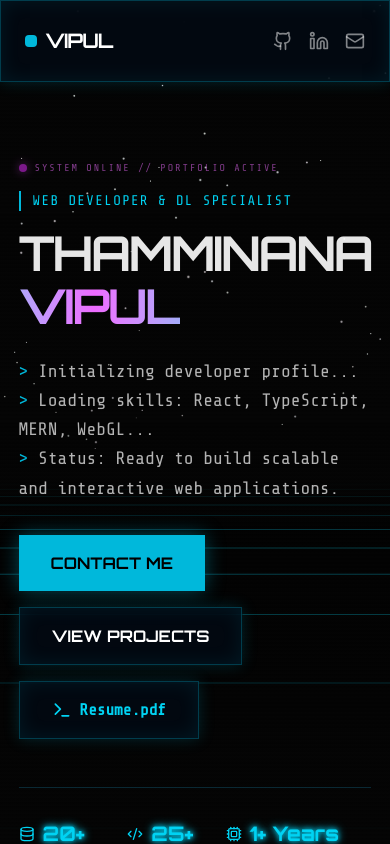
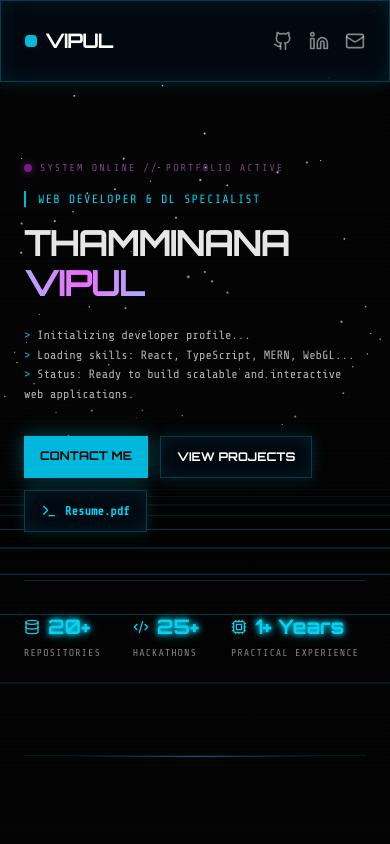
Before and after one commit to vipulofficial206/portfolio-website-vipul, a React (Vite) app in the folder frontend/: page / in a window 390 px wide. Shown: the top 844 px of the page. Built offline with nearby package versions, Linux system fonts and the light colour scheme.

Commit message:
Fix text scaling for mobile views (Hero and Headings)

```diff
--- a/frontend/src/components/Arcade.tsx
+++ b/frontend/src/components/Arcade.tsx
@@ -13,7 +13,7 @@ export default function Arcade() {
       <div className="absolute top-0 left-1/2 -translate-x-1/2 w-3/4 h-[1px] bg-gradient-to-r from-transparent via-cyan-500/50 to-transparent"></div>
 
       <div className="flex flex-col items-center mb-16">
-        <h2 className="text-4xl md:text-5xl font-bold tracking-tight mb-3 font-gaming uppercase hover-glitch text-white">Dev Arcade</h2>
+        <h2 className="text-3xl sm:text-4xl md:text-5xl font-bold tracking-tight mb-3 font-gaming uppercase hover-glitch text-white">Dev Arcade</h2>
         <p className="text-cyan-400 font-mono text-sm uppercase tracking-widest flex items-center gap-2">
           Select Your Game
         </p>
--- a/frontend/src/components/Certifications.tsx
+++ b/frontend/src/components/Certifications.tsx
@@ -8,7 +8,7 @@ export default function Certifications() {
       <div className="absolute top-0 left-1/2 -translate-x-1/2 w-3/4 h-[1px] bg-gradient-to-r from-transparent via-cyan-500/50 to-transparent"></div>
 
       <div className="flex flex-col items-center mb-16">
-        <h2 className="text-4xl md:text-5xl font-bold tracking-tight mb-3 font-gaming uppercase hover-glitch text-white">Achievements</h2>
+        <h2 className="text-3xl sm:text-4xl md:text-5xl font-bold tracking-tight mb-4 font-gaming uppercase hover-glitch text-white text-center">Achievements</h2>
         <p className="text-cyan-400 font-mono text-sm uppercase tracking-widest">Education & Certifications</p>
       </div>
 
--- a/frontend/src/components/Contact.tsx
+++ b/frontend/src/components/Contact.tsx
@@ -38,7 +38,7 @@ export default function Contact() {
 
       <div className="max-w-3xl mx-auto">
         <div className="flex flex-col items-center mb-16">
-          <h2 className="text-4xl md:text-5xl font-bold tracking-tight mb-3 font-gaming uppercase hover-glitch text-white">Contact Me</h2>
+          <h2 className="text-3xl sm:text-4xl md:text-5xl font-bold tracking-tight mb-4 font-gaming uppercase hover-glitch text-white text-center">Contact Me</h2>
           <p className="text-cyan-400 font-mono text-sm uppercase tracking-widest">Get In Touch</p>
         </div>
 
--- a/frontend/src/components/Hero.tsx
+++ b/frontend/src/components/Hero.tsx
@@ -16,35 +16,35 @@ export default function Hero() {
           <span className="text-[10px] font-mono text-fuchsia-400 uppercase tracking-[0.2em] animate-pulse">System Online // Portfolio Active</span>
         </div>
 
-        <h2 className="font-mono text-cyan-400 text-sm mb-4 tracking-widest uppercase border-l-2 border-cyan-500 pl-3">
+        <h2 className="font-mono text-cyan-400 text-xs sm:text-sm mb-4 tracking-widest uppercase border-l-2 border-cyan-500 pl-3">
           Web Developer & DL Specialist
         </h2>
 
-        <h1 className="text-5xl sm:text-7xl md:text-8xl font-gaming font-bold tracking-tighter mb-6 leading-[1.1] uppercase">
-          <span className="block hover-glitch transition-transform">THAMMINANA</span>
+        <h1 className="text-4xl sm:text-5xl md:text-7xl lg:text-8xl font-gaming font-bold tracking-tighter mb-6 leading-[1.1] uppercase">
+          <span className="block hover-glitch transition-transform break-all sm:break-normal">THAMMINANA</span>
           <span className="text-gradient">VIPUL</span>
         </h1>
 
-        <p className="max-w-2xl text-lg text-white/70 mb-8 leading-relaxed font-mono">
+        <p className="max-w-2xl text-xs sm:text-sm md:text-lg text-white/70 mb-8 leading-relaxed font-mono">
           <span className="text-cyan-500">{'>'}</span> Initializing developer profile... <br/>
           <span className="text-cyan-500">{'>'}</span> Loading skills: React, TypeScript, MERN, WebGL... <br/>
           <span className="text-cyan-500">{'>'}</span> Status: Ready to build scalable and interactive web applications.
         </p>
 
-        <div className="flex flex-wrap gap-4 mb-12">
-          <a href="#contact" className="px-8 py-4 bg-cyan-500 hover:bg-cyan-400 text-black font-gaming uppercase font-bold transition-all transform hover:scale-105 shadow-[0_0_20px_rgba(6,182,212,0.4)] clip-path-slant">
+        <div className="flex flex-wrap gap-3 sm:gap-4 mb-12">
+          <a href="#contact" className="px-4 py-3 sm:px-8 sm:py-4 text-xs sm:text-base bg-cyan-500 hover:bg-cyan-400 text-black font-gaming uppercase font-bold transition-all transform hover:scale-105 shadow-[0_0_20px_rgba(6,182,212,0.4)] clip-path-slant">
             Contact Me
           </a>
-          <a href="#projects" className="px-8 py-4 glass-panel hover:bg-white/5 text-white font-gaming uppercase font-bold transition-all transform hover:-translate-y-1 border border-cyan-500/50">
+          <a href="#projects" className="px-4 py-3 sm:px-8 sm:py-4 text-xs sm:text-base glass-panel hover:bg-white/5 text-white font-gaming uppercase font-bold transition-all transform hover:-translate-y-1 border border-cyan-500/50">
             View Projects
           </a>
           <a
             href="https://drive.google.com/file/d/1KdTrIzS759HHC6n7TE1ZYUz0kjvg0TU0/view?usp=drive_link"
             target="_blank"
             rel="noreferrer"
-            className="px-8 py-4 glass-panel hover:bg-white/5 text-cyan-400 font-mono font-bold transition-all flex items-center gap-2 transform hover:-translate-y-1 border-b-2 border-fuchsia-500"
+            className="px-4 py-3 sm:px-8 sm:py-4 text-xs sm:text-base glass-panel hover:bg-white/5 text-cyan-400 font-mono font-bold transition-all flex items-center gap-2 transform hover:-translate-y-1 border-b-2 border-fuchsia-500"
           >
-            <Terminal className="w-5 h-5" /> Resume.pdf
+            <Terminal className="w-4 h-4 sm:w-5 sm:h-5" /> Resume.pdf
           </a>
         </div>
 
--- a/frontend/src/components/Projects.tsx
+++ b/frontend/src/components/Projects.tsx
@@ -8,7 +8,7 @@ export default function Projects() {
       <div className="absolute top-0 left-1/2 -translate-x-1/2 w-3/4 h-[1px] bg-gradient-to-r from-transparent via-cyan-500/50 to-transparent"></div>
 
       <div className="flex flex-col items-center mb-16">
-        <h2 className="text-4xl md:text-5xl font-bold tracking-tight mb-3 font-gaming uppercase hover-glitch text-white">Projects</h2>
+        <h2 className="text-3xl sm:text-4xl md:text-5xl font-bold tracking-tight mb-4 font-gaming uppercase hover-glitch text-white text-center">Projects</h2>
         <p className="text-cyan-400 font-mono text-sm uppercase tracking-widest">My Recent Work</p>
       </div>
 
--- a/frontend/src/components/Skills.tsx
+++ b/frontend/src/components/Skills.tsx
@@ -15,7 +15,7 @@ export default function Skills() {
       <div className="absolute top-0 left-1/2 -translate-x-1/2 w-3/4 h-[1px] bg-gradient-to-r from-transparent via-fuchsia-500/50 to-transparent"></div>
 
       <div className="flex flex-col items-center mb-16">
-        <h2 className="text-4xl md:text-5xl font-bold tracking-tight mb-3 font-gaming uppercase hover-glitch text-white">Skills</h2>
+        <h2 className="text-3xl sm:text-4xl md:text-5xl font-bold tracking-tight mb-4 font-gaming uppercase hover-glitch text-white text-center">Skills</h2>
         <p className="text-fuchsia-400 font-mono text-sm uppercase tracking-widest">Technical Expertise</p>
       </div>
 
```
